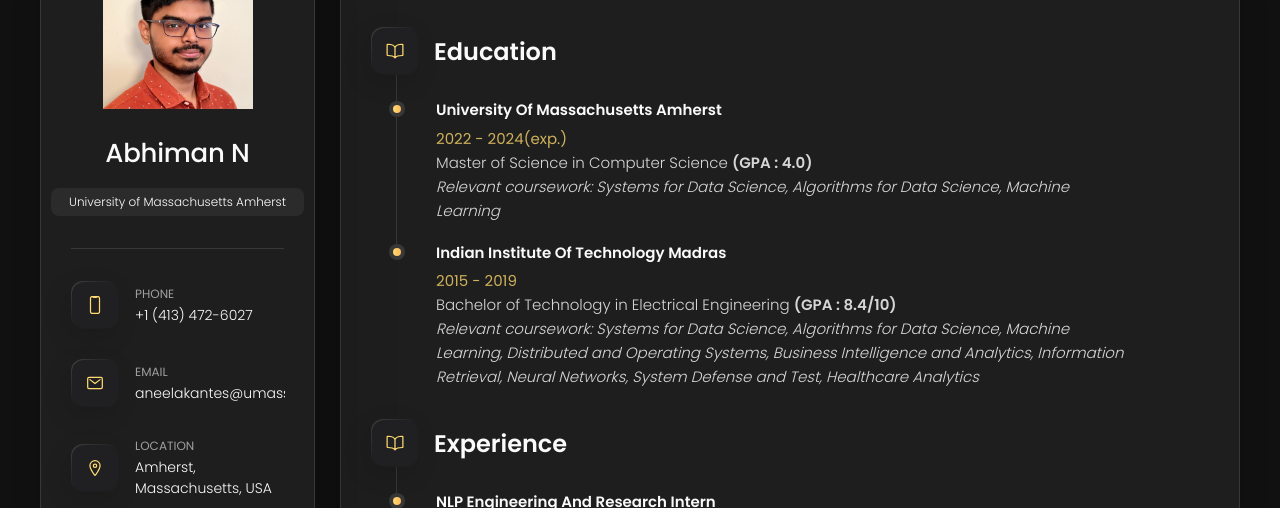
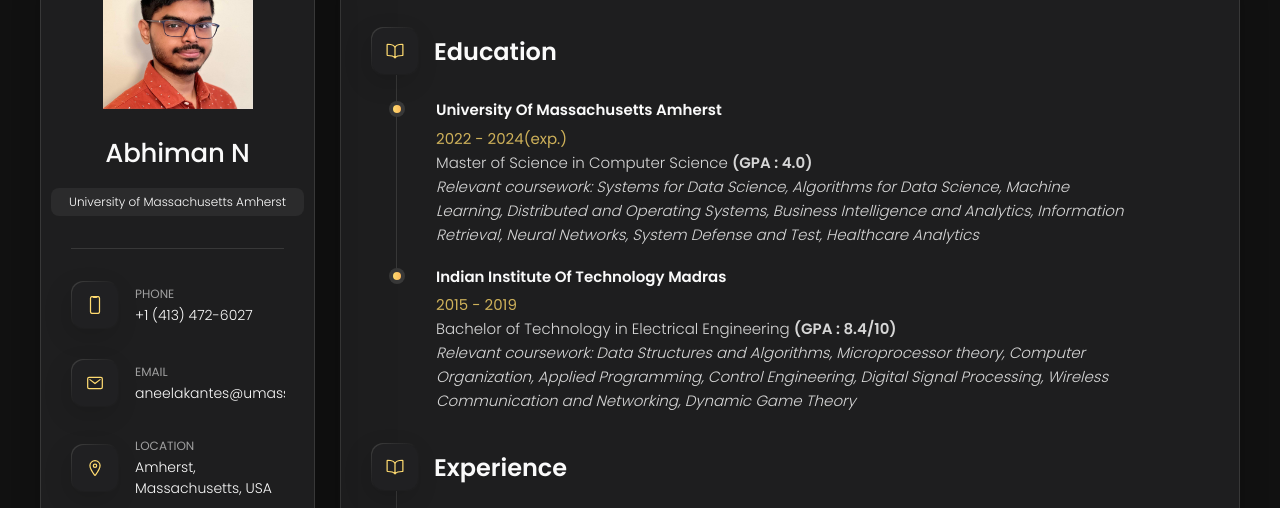
Before and after one commit to abhiman23897/abhiman23897.github.io, a plain HTML site: page index.html in a window 1280 px wide. Both pictures are taken after a click on the button "Resume". Shown: the part 162-670 px from the top of the page. Drawn offline with nearby package versions, Linux system fonts and the light colour scheme.

Commit message:
Update index.html

```diff
--- a/index.html
+++ b/index.html
@@ -222,8 +222,10 @@
           after deployment. I believe in myself to be a conscientious coder, as evident from my multiple
           rewards of excellence at Schlumberger.
           </p>
+          <p>
           I am currently looking for a full time role as a Machine Learning Engineer/Software Engineer in order to
           exercise the aforesaid skills make an impact in the community.
+          </p>
           <p>
           In my free time, I love to both play and watch sports. I used to swim competitively, which has now
           been substituted with an ardent passion for soccer. I also follow F1 racing every race weekend,
@@ -545,7 +547,8 @@
 
               <p class="timeline-text">
                 Master of Science in Computer Science <b>(GPA : 4.0)</b><br>
-                <i>Relevant coursework: Systems for Data Science, Algorithms for Data Science, Machine Learning </i>
+                <i>Relevant coursework: Systems for Data Science, Algorithms for Data Science, Machine Learning, Distributed and Operating Systems, Business
+                Intelligence and Analytics, Information Retrieval, Neural Networks, System Defense and Test, Healthcare Analytics </i>
               </p>
 
             </li>
@@ -558,8 +561,9 @@
 
               <p class="timeline-text">
                 Bachelor of Technology in Electrical Engineering <b>(GPA : 8.4/10)</b><br>
-                <i>Relevant coursework: Systems for Data Science, Algorithms for Data Science, Machine Learning, Distributed and Operating Systems, Business
-                Intelligence and Analytics, Information Retrieval, Neural Networks, System Defense and Test, Healthcare Analytics</i>
+                <i>Relevant coursework: Data Structures and Algorithms, Microprocessor theory, Computer Organization,
+                Applied Programming, Control Engineering, Digital Signal Processing, Wireless Communication and Networking,
+                Dynamic Game Theory</i>
               </p>
 
             </li>
```
